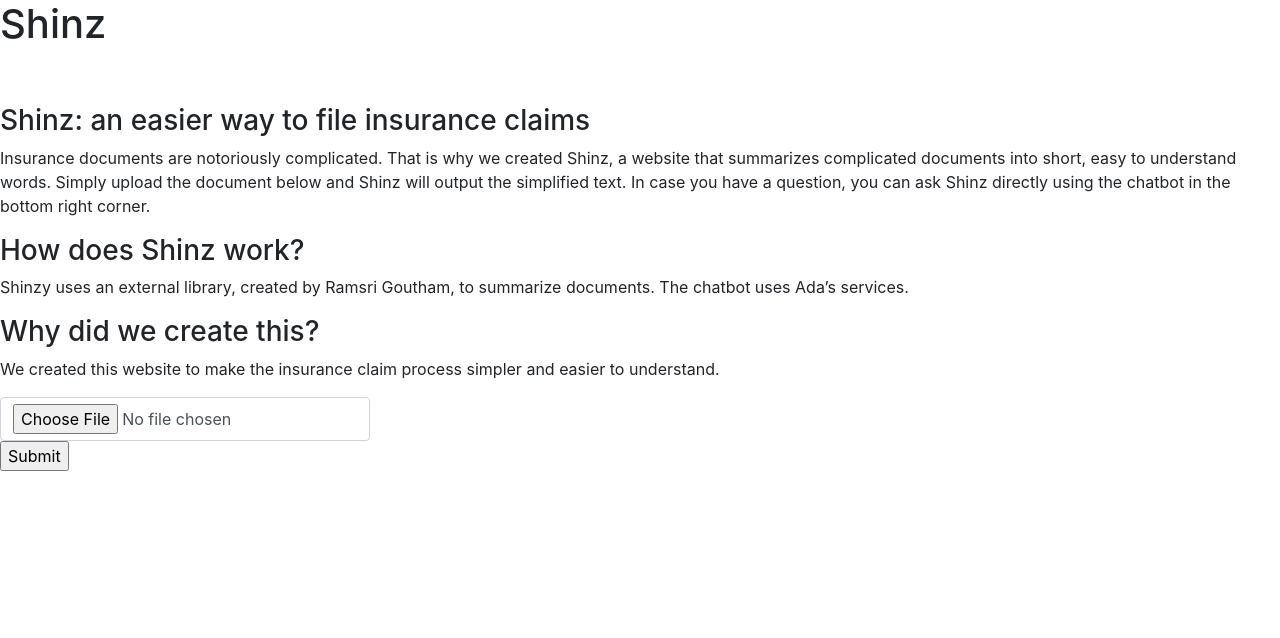
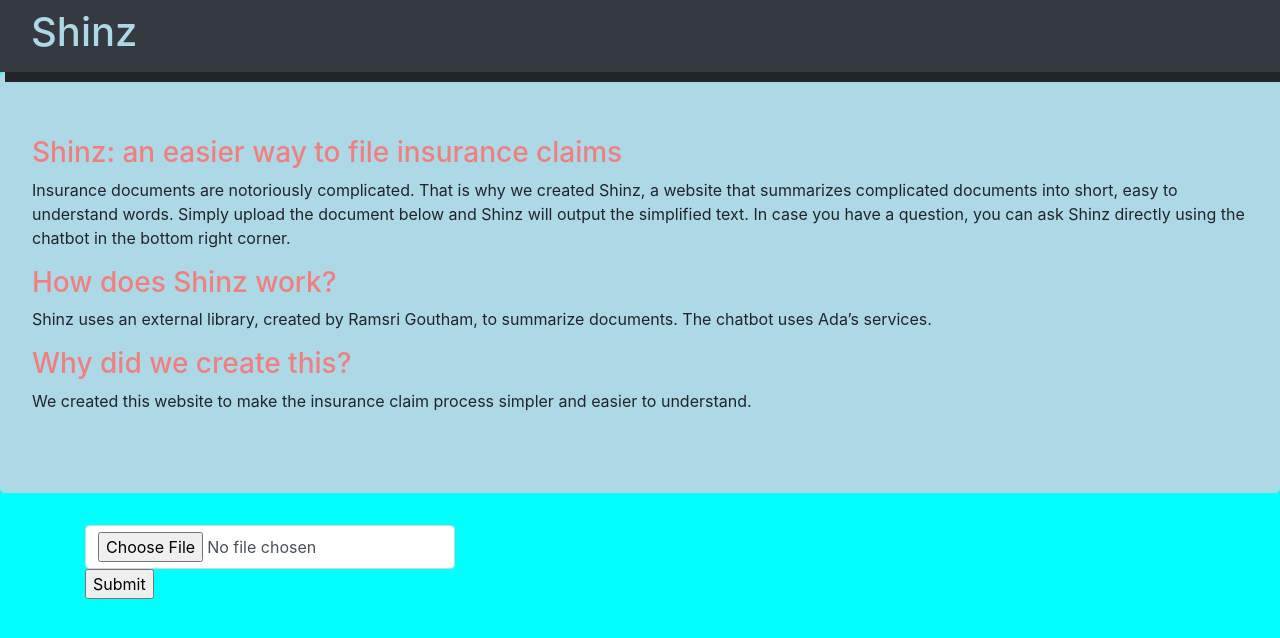
Before and after one commit to tommyhe6/shinz, a plain HTML site: page templates/index.html in a window 1280 px wide. Drawn offline with nearby package versions, Linux system fonts and the light colour scheme; files that its build step writes are made by us from their sources; a script that the page names is missing.

Commit message:
added bootsrap

```diff
--- a/assets/index.css
+++ b/assets/index.css
@@ -0,0 +1,26 @@
+body{
+    background-color: aqua;
+
+}
+
+h1{
+    color: orange;
+}
+.orange{
+    color: orange;
+}
+.background-blue{
+    background-color: lightblue;
+}
+.blue{
+    color: lightblue;
+}
+.shadow{
+    box-shadow: 5px 10px;
+}
+h3{
+    color:lightcoral
+}
+.background-dark{
+    color:darkslategray
+}
--- a/templates/index.html
+++ b/templates/index.html
@@ -19,18 +19,23 @@
     <!-- Bootstrap core CSS -->
 
     <link rel="stylesheet" href="https://maxcdn.bootstrapcdn.com/bootstrap/4.0.0/css/bootstrap.min.css" integrity="sha384-Gn5384xqQ1aoWXA+058RXPxPg6fy4IWvTNh0E263XmFcJlSAwiGgFAW/dAiS6JXm" crossorigin="anonymous">
-    <link href="index.css" rel="stylesheet">
+    <link href="../assets/index.css" rel="stylesheet">
   </head>
 
   <body>
     <!-- style="background-color:pink;"
       <div class="cover-container d-flex w-100 h-100 p-3 mx-auto flex-column"> -->
     <header>
-        <h1>Shinz <br><br></h1>
+        <nav class="navbar bg-dark shadow">
+          <div class="container-fluid">
+            <span class=" blue h1">Shinz</span>
+          </div>
+        </nav>
     </header>
 
 
     <main>
+      <div class="jumbotron background-blue">
         <h3>Shinz: an easier way to file insurance claims</h3>
         <p>Insurance documents are notoriously complicated. That is why we
             created Shinz, a website that summarizes complicated documents into
@@ -38,18 +43,21 @@
             Shinz will output the simplified text. In case you have a question,
             you can ask Shinz directly using the chatbot in the bottom right corner.</p>
         <h3>How does Shinz work?</h3>
-        <p>Shinzy uses an external library, created by Ramsri Goutham, to summarize documents.
+        <p>Shinz uses an external library, created by Ramsri Goutham, to summarize documents.
             The chatbot uses Ada’s services.</p>
         <h3>Why did we create this?</h3>
         <p>We created this website to make the insurance claim process simpler and
             easier to understand.</p>
+      </div>
 
+      <div class="container background-dark">
         <div class="input-group mb-3">
             <form action="http://127.0.0.1:5000" method="POST">
               <input type="file" class="form-control" id="myFile" name="filename">
               <input type="submit">
             </form>
         </div>
+      </div>
     </main>
 
     <footer>
```
